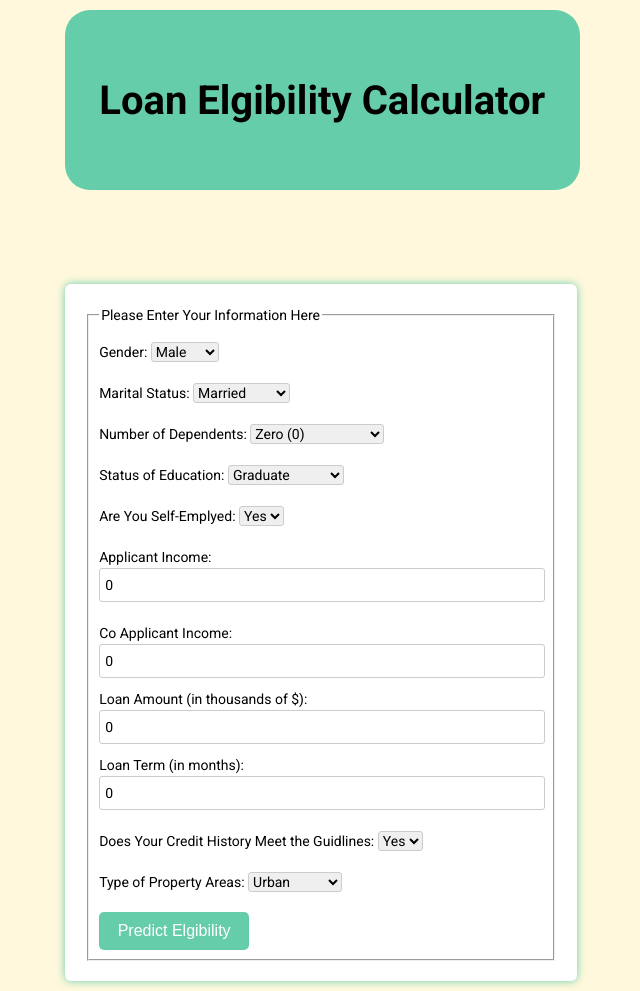
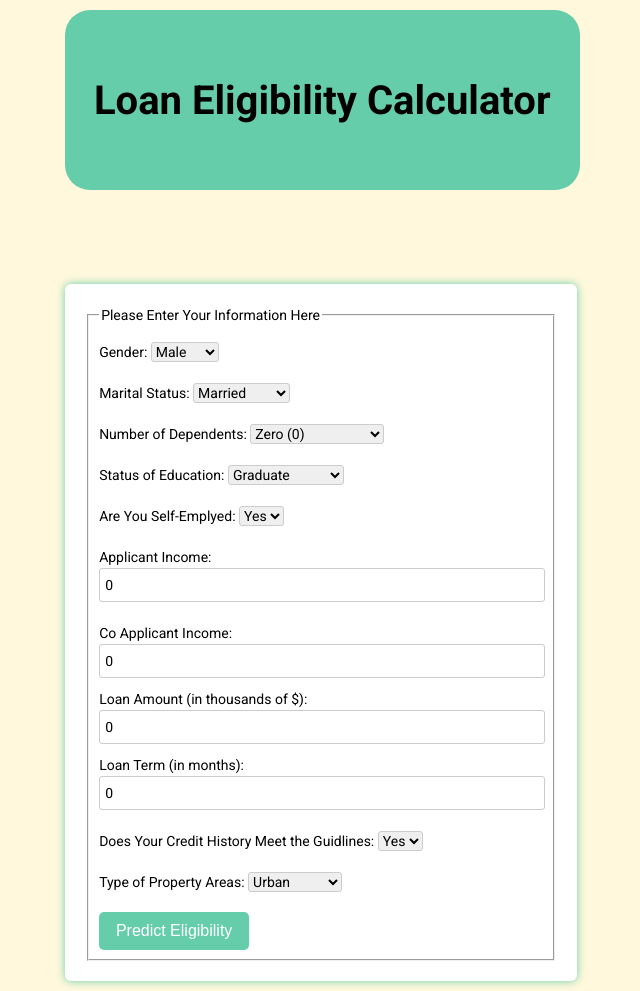
Before and after one commit to Muhammad-Tanveer02/loan-prediction-ML, a Flask app: page / in a window 1280 px wide. Shown: the whole page, without its empty margins (349-989 px from the left). Run offline with Flask 2, Linux system fonts and the light colour scheme; parts of the project's set-up code (start-up, migrations or seed data) failed here and were passed over; some libraries are stand-ins or nearby versions.

Commit message:
UI updates

```diff
--- a/templates/index.html
+++ b/templates/index.html
@@ -3,7 +3,7 @@
 
 <head>
     <link rel="shortcut icon" href="{{ url_for('static', filename='favicon.ico') }}">
-    <title>Loan Elgibility Calculator</title>
+    <title>Loan Eligibility Calculator</title>
     <link href="https://fonts.googleapis.com/css?family=Roboto:300,400,500,700" rel="stylesheet">
     <link rel="stylesheet" href="https://use.fontawesome.com/releases/v5.5.0/css/all.css"
         integrity="sha384-B4dIYHKNBt8Bc12p+WXckhzcICo0wtJAoU8YZTY5qE0Id1GSseTk6S+L3BlXeVIU" crossorigin="anonymous">
@@ -277,7 +277,7 @@
 
 <body>
     <div class="banner">
-        <h1>Loan Elgibility Calculator</h1>
+        <h1>Loan Eligibility Calculator</h1>
     </div>
     <br />
     <h3 style="text-align: center; font-size: 30px; margin-left: 5.5%;">
@@ -358,7 +358,7 @@
                 </select>
             </div>
             <button type="submit" class="btn" style="">
-                Predict Elgibility
+                Predict Eligibility
             </button>
         </fieldset>
     </form>
```
